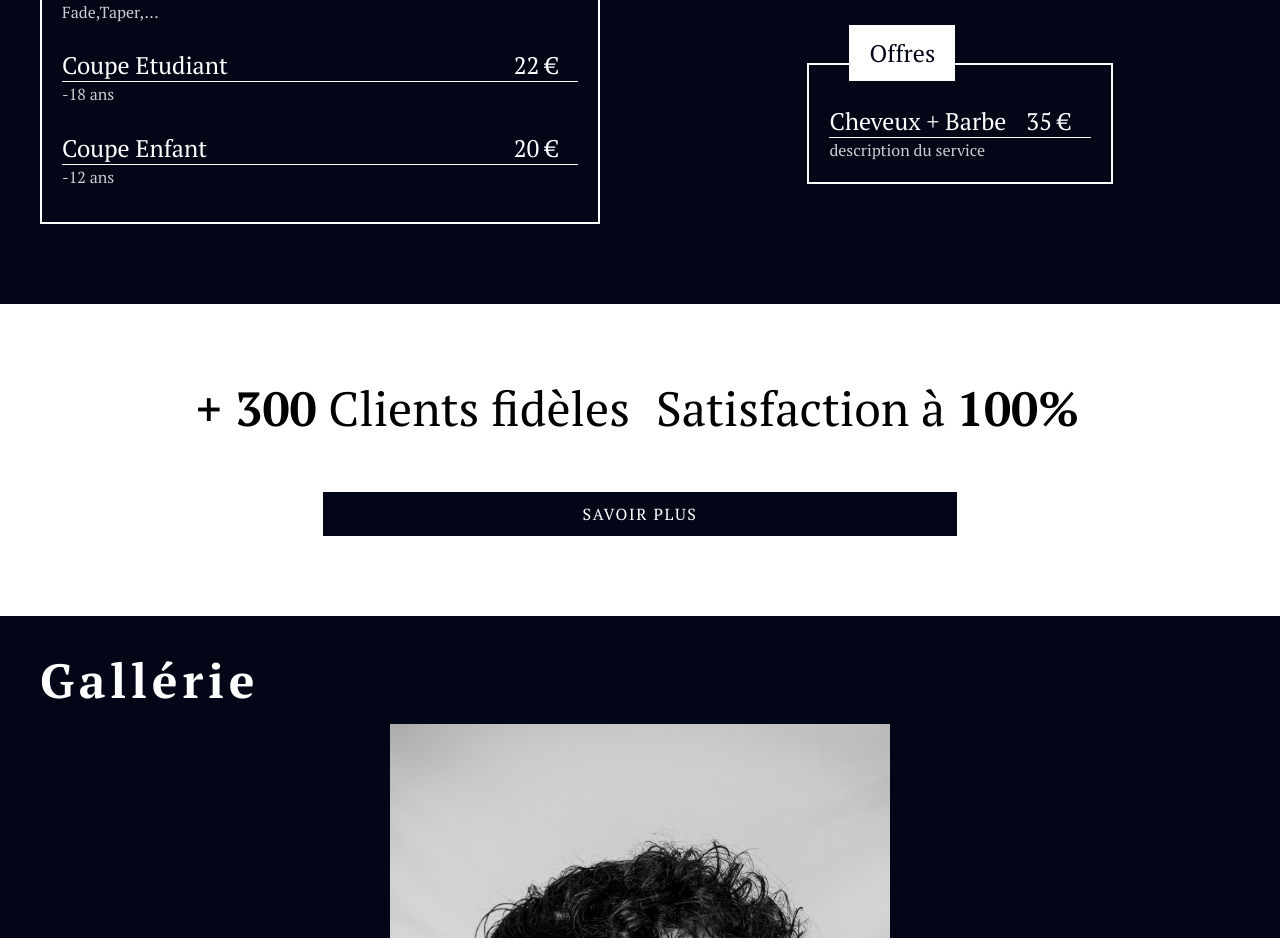
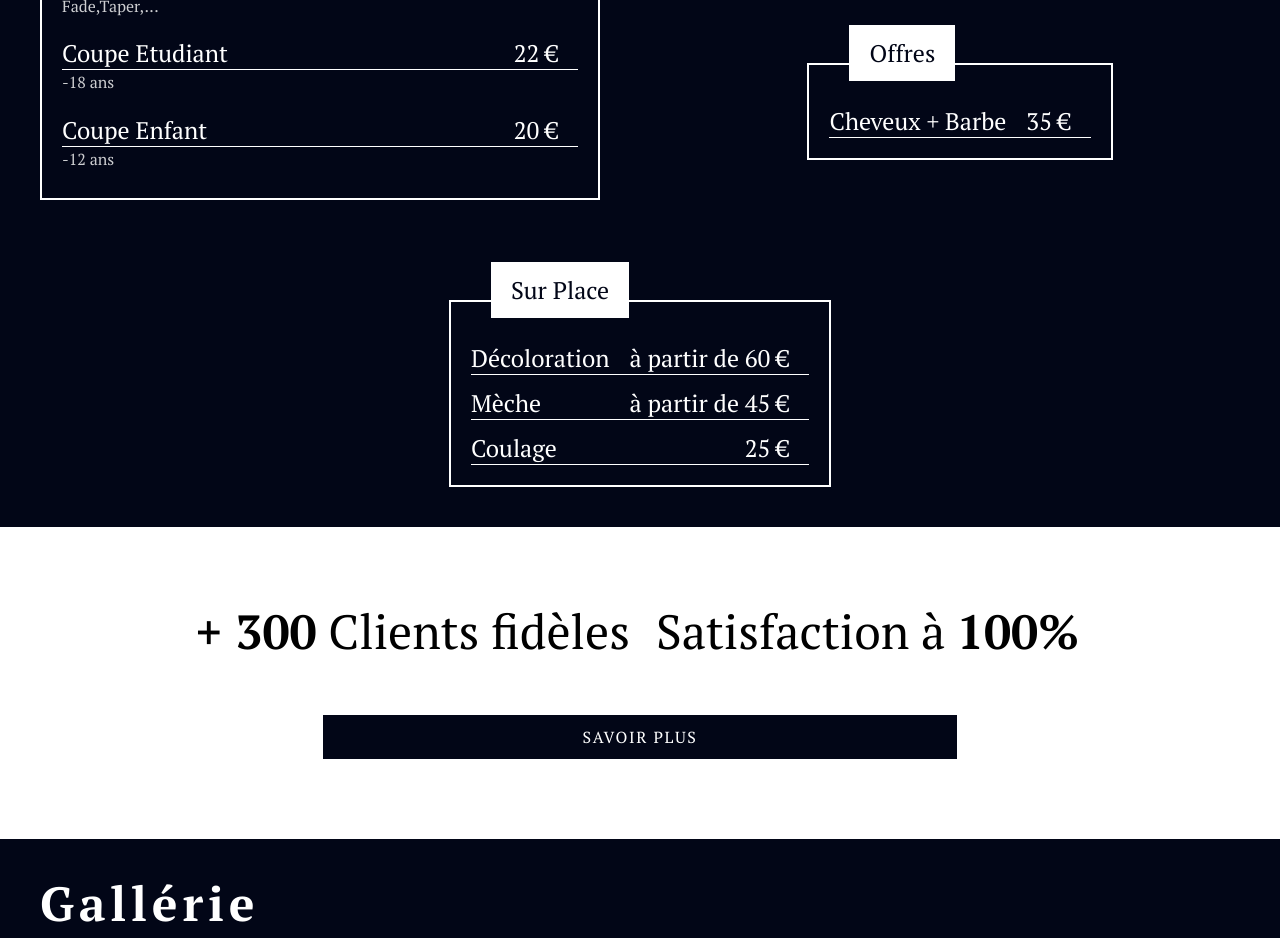
Before and after one commit to RaduStefanLungu/project_website_M77_Barbershop_New, a React (Vite) app in the folder m77BarbershopNew/: page / in a window 1280 px wide. Shown: the part 1620-2558 px from the top of the page. Built offline with nearby package versions, Linux system fonts and the light colour scheme; no server answers; the database is empty; a web font is replaced by a local one.

Commit message:
> added visual services on homepage > added note on AppointmentForm

```diff
--- a/m77BarbershopNew/src/components/AppointmentForm.jsx
+++ b/m77BarbershopNew/src/components/AppointmentForm.jsx
@@ -290,6 +290,10 @@ const TakingAppointment = ({barberProfile, backButtonFunction,appointViewSetter,
                                 </div>
 
                             </div>
+                            <ul className='py-3 list-disc grid gap-3'>
+                                <li className='text-start'><span className='font-bold'>A partir de 18h30</span> il y aura un <span className='font-bold'>supplément de 10€</span></li>
+                                <li className='text-start'>Au dela de <span className='font-bold'>10 minutes de retard</span>, le rendez-vous sera <span className='font-bold'>annulé</span> !</li>
+                            </ul>
                             <div className='grid grid-flow-col gap-5 py-5'>
                                 <button type='button' className='button-1' onClick={handleBack}>Retour</button>
                                 <button type='submit' disabled={clickedSubmit} className='button-2 disabled:bg-gray-300'>Rezerver</button>
--- a/m77BarbershopNew/src/components/services/ServicesSection.jsx
+++ b/m77BarbershopNew/src/components/services/ServicesSection.jsx
@@ -20,6 +20,10 @@ const ServicesSection = () => {
 
         </div>
 
+        <div className="grid md:justify-center pt-5 pb-10 gap-20">
+          <ServicesCard Services={SERVICES.special[0]} />
+        </div>
+
       </div>
     )
   }
--- a/m77BarbershopNew/src/data/services.json
+++ b/m77BarbershopNew/src/data/services.json
@@ -43,7 +43,28 @@
                 {
                     "name" : "Cheveux + Barbe",
                     "price" : 35,
-                    "description" : "description du service"
+                    "description" : ""
+                }
+            ]
+        }
+    ],
+    "special" : [
+        {
+            "group" : "Sur Place",
+            "services" : [
+                {
+                    "name" : "Décoloration",
+                    "price" : "à partir de 60",
+                    "description" : ""
+                },
+                {
+                    "name" : "Mèche",
+                    "price" : "à partir de 45",
+                    "description" : ""
+                },{
+                    "name" : "Coulage",
+                    "price" : 25,
+                    "description" : ""
                 }
             ]
         }
```
Also changed, not shown: m77BarbershopNew/TODO.txt.
